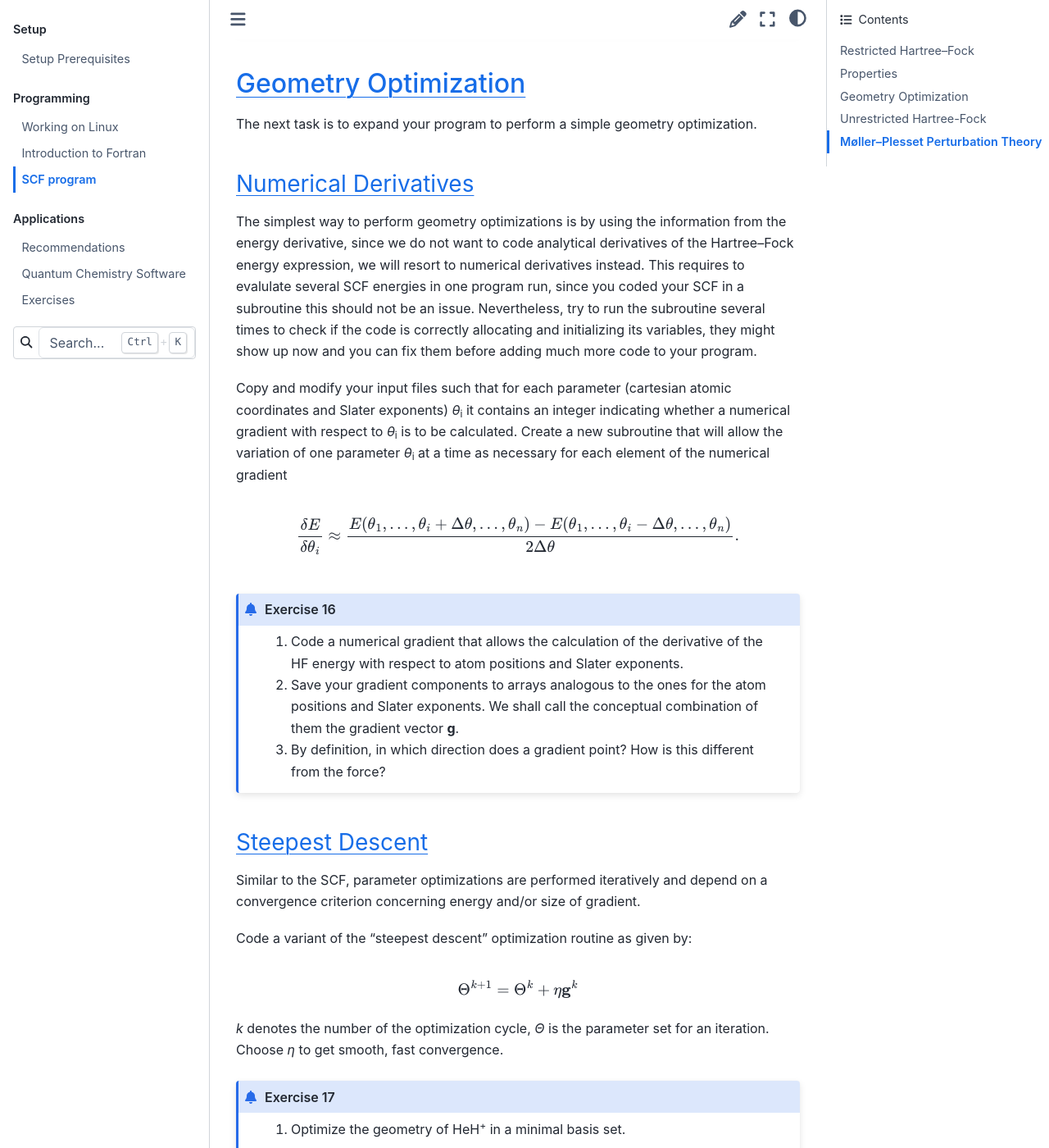
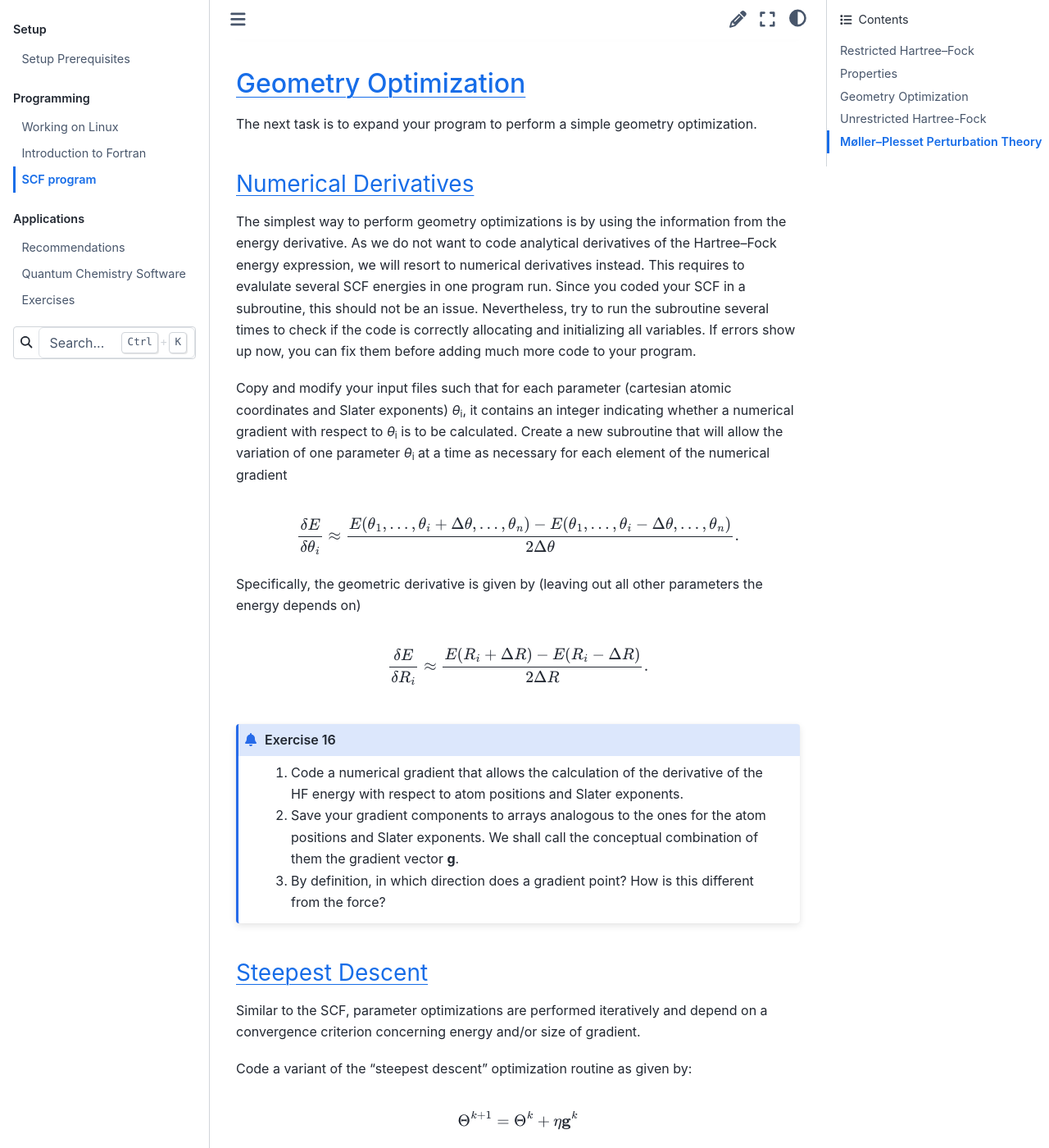
Before and after one commit to grimme-lab/qc2-teaching, a Sphinx documentation site: the page built from doc/prog-scf.rst, in a window 1280 px wide and 1400 px high, scrolled down 15650 px. Shown: the whole window at 82% size. Built offline with Sphinx 7.4.7 and the Sphinx Book theme 1.1.4, drawn with Linux system fonts in a browser that asks for light colours.

Commit message:
Minor clarification for optimization task (#41)

```diff
--- a/doc/prog-scf.rst
+++ b/doc/prog-scf.rst
@@ -786,30 +786,40 @@ contraction coefficients already.
 Geometry Optimization
 ---------------------
 
-The next task is to expand your program to perform a simple geometry optimization.
+The next task is to expand your program to perform a simple geometry
+optimization.
 
 Numerical Derivatives
 ~~~~~~~~~~~~~~~~~~~~~
 
 The simplest way to perform geometry optimizations is by using the information
-from the energy derivative, since we do not want to code analytical derivatives
+from the energy derivative. As we do not want to code analytical derivatives
 of the Hartree--Fock energy expression, we will resort to numerical derivatives
-instead. This requires to evalulate several SCF energies in one program run,
-since you coded your SCF in a subroutine this should not be an issue.
+instead. This requires to evalulate several SCF energies in one program run.
+Since you coded your SCF in a subroutine, this should not be an issue.
 Nevertheless, try to run the subroutine several times to check if the code
-is correctly allocating and initializing its variables, they might show up now
-and you can fix them before adding much more code to your program.
+is correctly allocating and initializing all variables. If errors show up now,
+you can fix them before adding much more code to your program.
 
 Copy and modify your input files such that for each parameter (cartesian atomic
-coordinates and Slater exponents) *θ*\ :sub:`i` it contains an integer indicating
-whether a numerical gradient with respect to *θ*\ :sub:`i` is to be calculated.
-Create a new subroutine that will allow the variation of one parameter
-*θ*\ :sub:`i` at a time as necessary for each element of the numerical gradient
+coordinates and Slater exponents) *θ*\ :sub:`i`, it contains an integer
+indicating whether a numerical gradient with respect to *θ*\ :sub:`i` is to be
+calculated. Create a new subroutine that will allow the variation of one
+parameter *θ*\ :sub:`i` at a time as necessary for each element of the
+numerical gradient
 
 .. math::
-   \frac{\delta E}{\delta \theta_{i}} \approx \frac{E(\theta_{1}, \ldots, \theta_{i}
-   + \Delta \theta, \ldots, \theta_{n}) - E(\theta_{1}, \ldots, \theta_{i}
-   - \Delta \theta, \ldots, \theta_{n})}{2 \Delta \theta}.
+   \frac{\delta E}{\delta \theta_{i}} \approx \frac{E(\theta_{1}, \ldots,
+   \theta_{i} + \Delta \theta, \ldots, \theta_{n}) - E(\theta_{1}, \ldots,
+   \theta_{i} - \Delta \theta, \ldots, \theta_{n})}{2 \Delta \theta}.
+
+Specifically, the geometric derivative is given by (leaving out all other
+parameters the energy depends on)
+
+.. math::
+
+   \frac{\delta E}{\delta R_{i}} \approx \frac{E(R_{i} + \Delta R) - E(R_{i} -
+   \Delta R)}{2 \Delta R}.
 
 .. admonition:: Exercise 16
 
```
